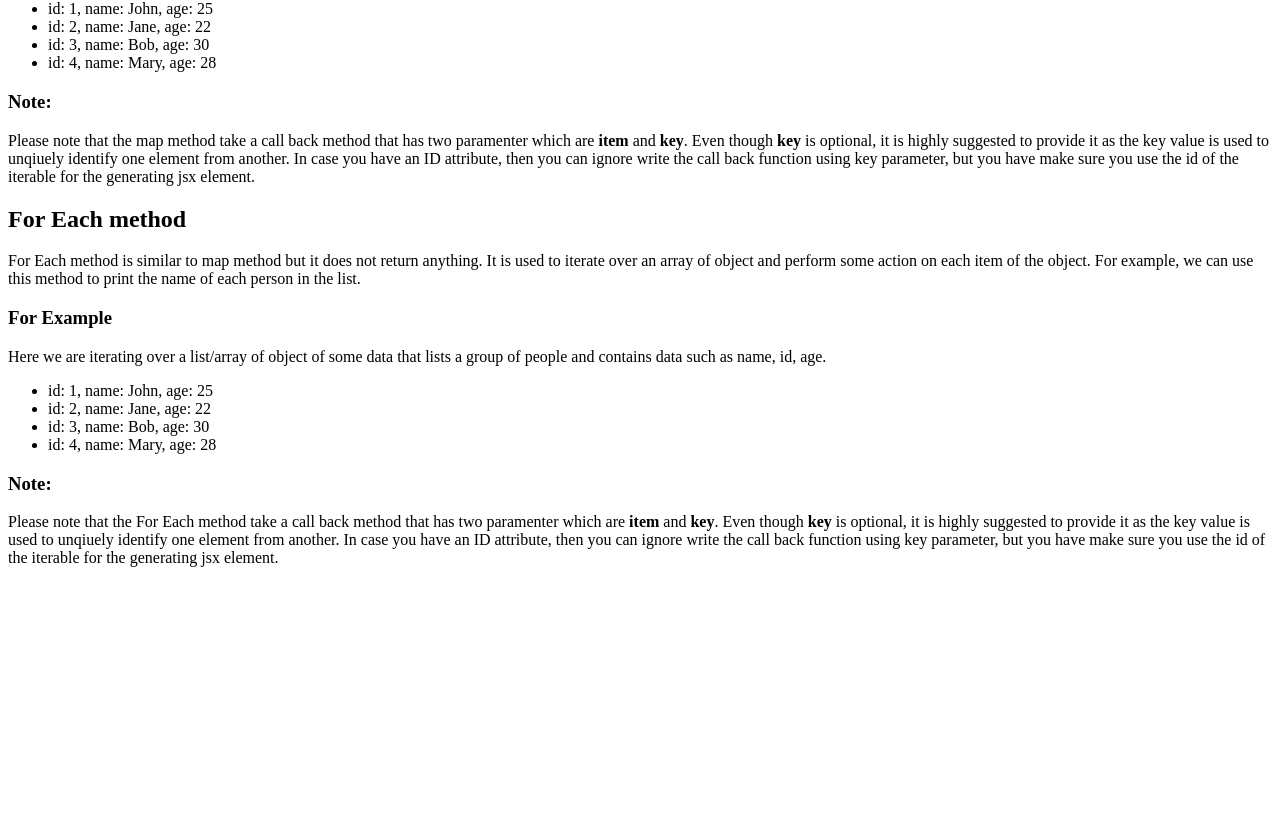
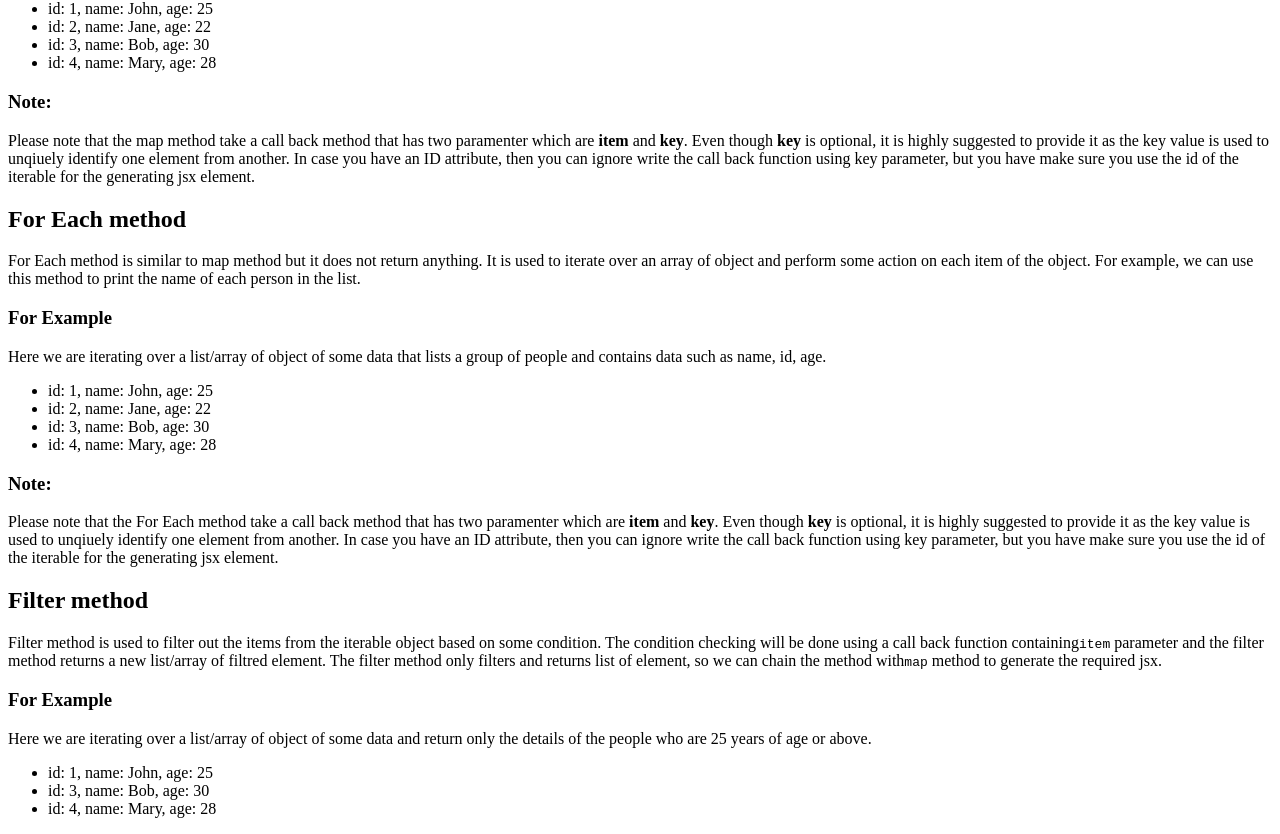
Before and after one commit to iamwatchdogs/Learning-React, a React (Vite) app: page / in a window 1280 px wide. Shown: the part 1261-2095 px from the top of the page. Before the commit the page ends 1844 px from the top, so only its background shows below. Built offline with nearby package versions, Linux system fonts and the light colour scheme.

Commit message:
Created Filter component

```diff
--- a/src/components/Methods.jsx
+++ b/src/components/Methods.jsx
@@ -107,6 +107,43 @@ const ForEach = () => {
     );
 };
 
+const Filter = () => {
+    return (
+        <section className='filter-method'>
+            <section className='theory'>
+                <h2>Filter method</h2>
+                <p>
+                    Filter method is used to filter out the items from the
+                    iterable object based on some condition. The condition
+                    checking will be done using a call back function containing
+                    <code>item</code> parameter and the filter method returns a
+                    new list/array of filtred element. The filter method only filters
+                    and returns list of element, so we can chain the method with
+                    <code>map</code> method to generate the required jsx.
+                </p>
+            </section>
+            <section className='example'>
+                <h3>For Example</h3>
+                <p>
+                    Here we are iterating over a list/array of object of some
+                    data and return only the details of the people who are 25
+                    years of age or above.
+                </p>
+                <ul>
+                    {data
+                        .filter((item) => item.age >= 25)
+                        .map((item) => (
+                            <li key={item.id}>
+                                id: {item.id}, name: {item.name}, age:{" "}
+                                {item.age}
+                            </li>
+                        ))}
+                </ul>
+            </section>
+        </section>
+    );
+}
+
 export default function Methods() {
     return (
         <article className='methods'>
@@ -121,6 +158,7 @@ export default function Methods() {
             </section>
             <Map />
             <ForEach />
+            <Filter />
         </article>
     );
 }
```
